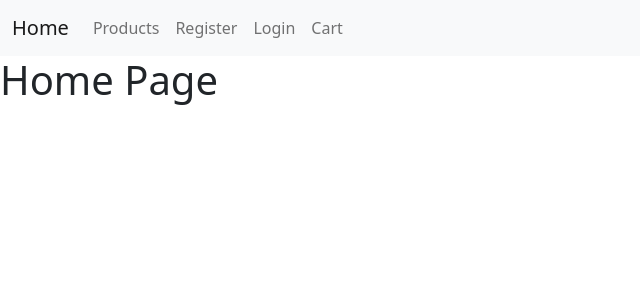
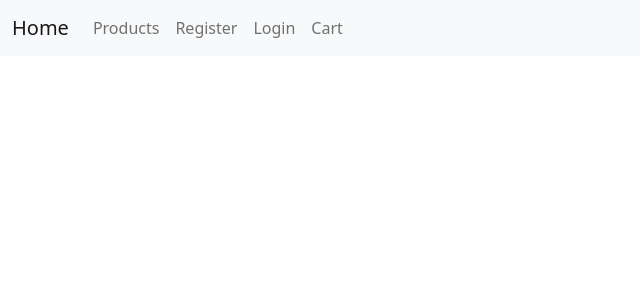
Before and after one commit to JuanTGit/ecommerce, a React (Vite) app: page /home in a window 1280 px wide. Shown: the top 300 px of the page, without its empty margins (0-640 px from the left). Built offline with nearby package versions, Linux system fonts and the light colour scheme.

Commit message:
updated api

```diff
--- a/src/App.jsx
+++ b/src/App.jsx
@@ -1,5 +1,4 @@
 import Navbar from './components/Navbar'
-import Home from './views/Home'
 import Register from './views/Register'
 import Login from './views/Login'
 import { BrowserRouter as Router, Routes, Route, Navigate } from 'react-router-dom'
@@ -46,7 +45,6 @@ function App() {
 					{message[0] != null ? <AlertMessage message={message[0]} category={message[1]} flashMessage={flashMessage} /> : null }
 					<Routes>
 						<Route path='/' element={<Start flashMessage={flashMessage}/>} />
-						<Route path='home' element={<Home/>}/>
 						<Route path='register' element={<Register flashMessage={flashMessage} />}/>
 						<Route path='login' element={<Login flashMessage={flashMessage} logUserIn={logIn} />}/>
 						<Route path='profile' element={<PrivateRoute element={Profile} token={user.loggedIn} flashMessage={flashMessage} />} />
--- a/src/components/Navbar.jsx
+++ b/src/components/Navbar.jsx
@@ -9,7 +9,7 @@ function Navbar(props) {
         <>
             <nav className="navbar navbar-expand-lg navbar-light bg-light">
                 <div className="container-fluid">
-                <Link className="active navbar-brand" aria-current="page" to="/">Home</Link>
+                <Link className="active navbar-brand" aria-current="page" to="">Home</Link>
                     <button className="navbar-toggler" type="button" data-bs-toggle="collapse" data-bs-target="#navbarNavAltMarkup" aria-controls="navbarNavAltMarkup" aria-expanded="false" aria-label="Toggle navigation">
                         <span className="navbar-toggler-icon"></span>
                     </button>
--- a/src/views/Home.jsx
+++ /dev/null
@@ -1,10 +0,0 @@
-
-function Home(){
-	return(
-		<>
-			<h1>Home Page</h1>
-		</>
-	)
-}
-
-export default Home
```
Also changed, not shown: 1 other file (tests, documents, lock files or other folders).
